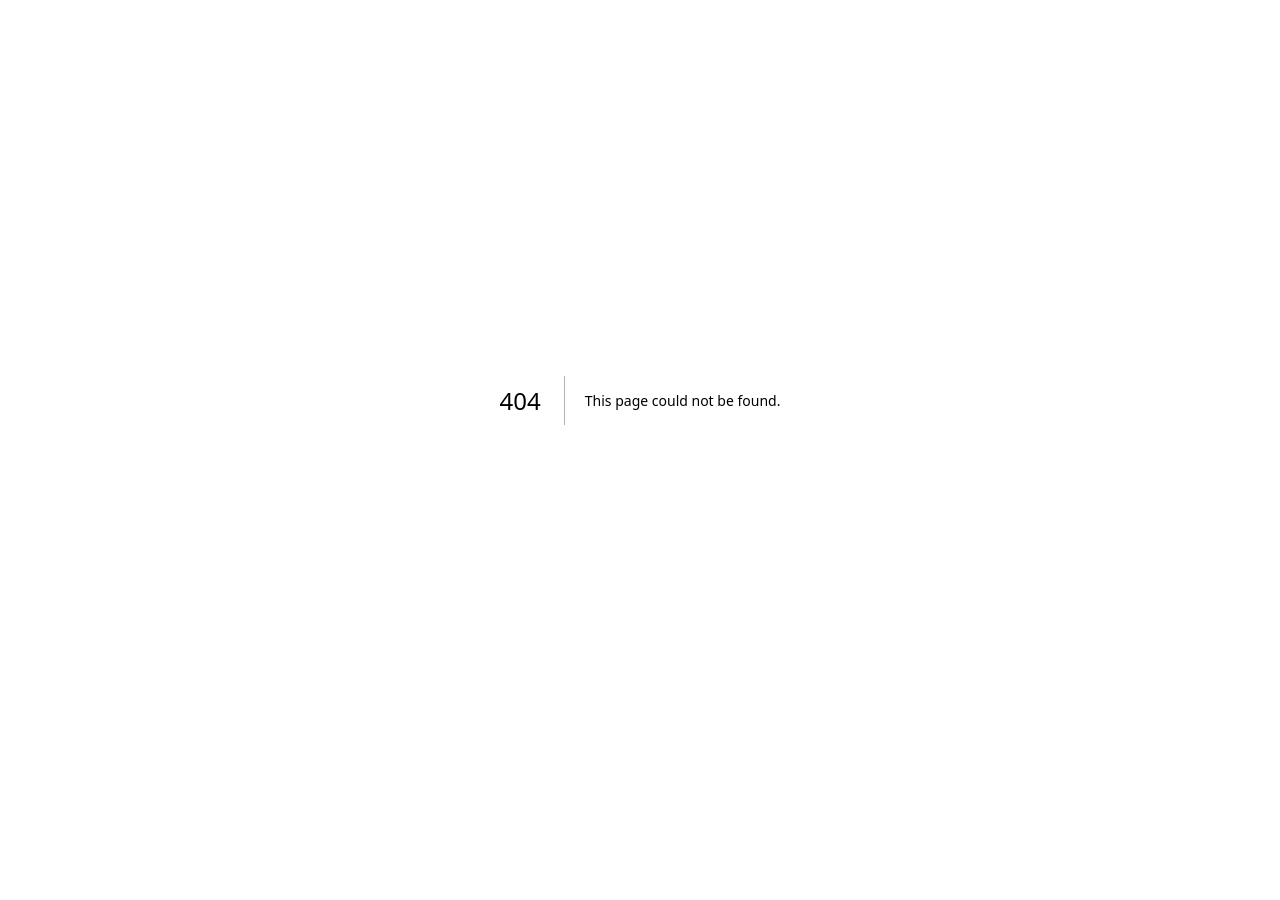
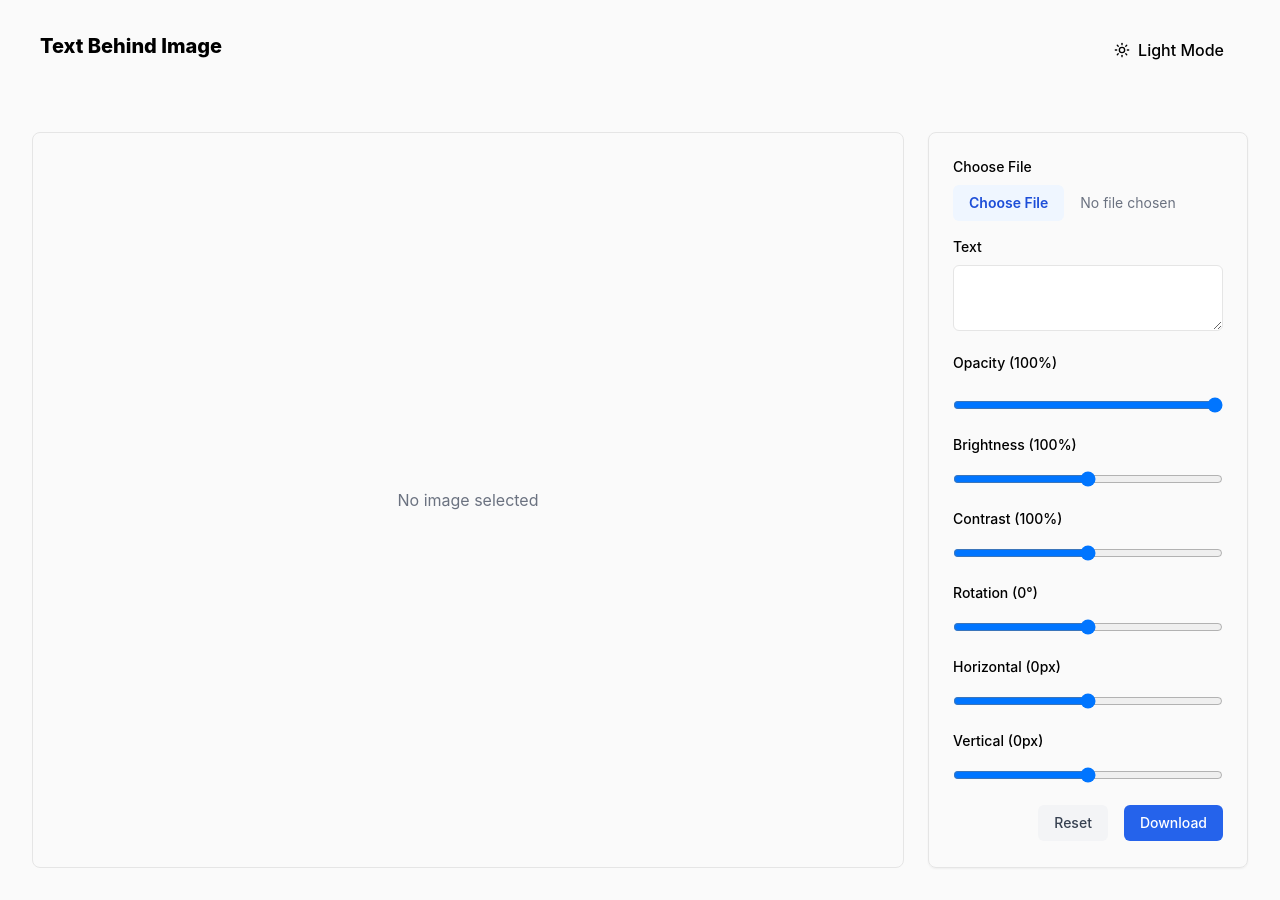
Before and after one commit to SyedJunaidAli1/Text-Behind-Image-Background, a Next.js app: page /MainApp in a window 1280 px wide. Before the commit this address had no page. Before the commit the page ends 800 px from the top, so only its background shows below. Built offline with nearby package versions, Linux system fonts and the light colour scheme.

Commit message:
Main App page is added

```diff
--- a/package.json
+++ b/package.json
@@ -13,7 +13,7 @@
     "class-variance-authority": "^0.7.1",
     "clsx": "^2.1.1",
     "lucide-react": "^0.475.0",
-    "motion": "^12.4.10",
+    "motion": "^12.5.0",
     "next": "15.1.7",
     "next-themes": "^0.4.4",
     "react": "^19.0.0",
--- /dev/null
+++ b/src/app/MainApp/page.tsx
@@ -0,0 +1,107 @@
+'use client';
+import React, { useState } from 'react';
+import Nav from '../components/Nav';
+
+const MainApp = () => {
+  const [opacity, setOpacity] = useState(100);
+  const [brightness, setBrightness] = useState(100);
+  const [contrast, setContrast] = useState(100);
+  const [rotation, setRotation] = useState(0);
+  const [horizontal, setHorizontal] = useState(0);
+  const [vertical, setVertical] = useState(0);
+  const [text, setText] = useState('');
+  const [selectedFile, setSelectedFile] = useState<File | null>(null);
+
+  const handleFileChange = (e: React.ChangeEvent<HTMLInputElement>) => {
+    if (e.target.files && e.target.files[0]) {
+      setSelectedFile(e.target.files[0]);
+    }
+  };
+
+  const handleReset = () => {
+    setOpacity(100);
+    setBrightness(100);
+    setContrast(100);
+    setRotation(0);
+    setHorizontal(0);
+    setVertical(0);
+    setText('');
+    setSelectedFile(null);
+  };
+
+  return (
+    <>
+      <Nav />
+      <main className="min-h-screen p-8 w-full mx-auto flex gap-6">
+        {/* Left Side - Image Preview */}
+        <div className="flex-1 flex justify-center items-center border rounded-lg p-4 ">
+          {selectedFile ? (
+            <img
+              src={URL.createObjectURL(selectedFile)}
+              alt="Uploaded"
+              className="max-w-full max-h-96 object-contain"
+              style={{
+                opacity: opacity / 100,
+                filter: `brightness(${brightness}%) contrast(${contrast}%)`,
+                transform: `rotate(${rotation}deg) translate(${horizontal}px, ${vertical}px)`,
+              }}
+            />
+          ) : (
+            <span className="text-gray-500">No image selected</span>
+          )}
+        </div>
+
+        {/* Right Side - Control Panel */}
+        <div className="w-80 border rounded-lg p-6 shadow-sm">
+          <label className="block mb-4">
+            <span className="block text-sm font-medium mb-2">Choose File</span>
+            <input
+              type="file"
+              onChange={handleFileChange}
+              className="block w-full text-sm text-gray-500 file:mr-4 file:py-2 file:px-4 file:rounded-md file:border-0 file:text-sm file:font-semibold file:bg-blue-50 file:text-blue-700 hover:file:bg-blue-100"
+            />
+          </label>
+
+          {/* Text Input */}
+          <div className="mb-4">
+            <label className="block text-sm font-medium mb-2">Text</label>
+            <textarea
+              value={text}
+              onChange={(e) => setText(e.target.value)}
+              className="w-full p-2 border rounded-md min-h-[60px]"
+            />
+          </div>
+
+          {/* Sliders */}
+          <div className="space-y-4">
+            <label className="block text-sm font-medium mb-2">Opacity ({opacity}%)</label>
+            <input type="range" min="0" max="100" value={opacity} onChange={(e) => setOpacity(Number(e.target.value))} className="w-full" />
+
+            <label className="block text-sm font-medium mb-2">Brightness ({brightness}%)</label>
+            <input type="range" min="0" max="200" value={brightness} onChange={(e) => setBrightness(Number(e.target.value))} className="w-full" />
+
+            <label className="block text-sm font-medium mb-2">Contrast ({contrast}%)</label>
+            <input type="range" min="0" max="200" value={contrast} onChange={(e) => setContrast(Number(e.target.value))} className="w-full" />
+
+            <label className="block text-sm font-medium mb-2">Rotation ({rotation}°)</label>
+            <input type="range" min="-180" max="180" value={rotation} onChange={(e) => setRotation(Number(e.target.value))} className="w-full" />
+
+            <label className="block text-sm font-medium mb-2">Horizontal ({horizontal}px)</label>
+            <input type="range" min="-100" max="100" value={horizontal} onChange={(e) => setHorizontal(Number(e.target.value))} className="w-full" />
+
+            <label className="block text-sm font-medium mb-2">Vertical ({vertical}px)</label>
+            <input type="range" min="-100" max="100" value={vertical} onChange={(e) => setVertical(Number(e.target.value))} className="w-full" />
+          </div>
+
+          {/* Action Buttons */}
+          <div className="flex gap-4 justify-end mt-4">
+            <button onClick={handleReset} className="px-4 py-2 text-sm font-medium text-gray-700 bg-gray-100 rounded-md hover:bg-gray-200">Reset</button>
+            <button className="px-4 py-2 text-sm font-medium text-white bg-blue-600 rounded-md hover:bg-blue-700">Download</button>
+          </div>
+        </div>
+      </main>
+    </>
+  );
+};
+
+export default MainApp;
--- a/src/app/components/Hero.tsx
+++ b/src/app/components/Hero.tsx
@@ -1,5 +1,6 @@
 import React from 'react'
 import { Button } from "@/components/ui/button"
+import Link from 'next/link'
 
 const Hero = () => {
   return (
@@ -7,9 +8,10 @@ const Hero = () => {
       <div className=' flex flex-col justify-center items-center gap-2.5 w-[550px]' >
         <h1 className=' font-semibold text-3xl'>Welcome! Start by uploading an image to get started</h1>
         <p className=' opacity-60 max-w-[80%]'>Hide text inside images and reveal it later! Get started by uploading an image and adding your hidden message.</p>
-        <Button >Get Started</Button>
+        <Link href="/MainApp">
+          <Button >Get Started</Button>
+        </Link>
       </div>
-
     </div>
   )
 }
--- a/src/app/components/ImageComparisonSpring.tsx
+++ b/src/app/components/ImageComparisonSpring.tsx
@@ -1,3 +1,4 @@
+'use client'
 import React from 'react';
 import { ImageComparison, ImageComparisonImage, ImageComparisonSlider } from '../../../components/motion-primitives/image-comparison';
 
--- a/src/app/components/ImageGrid.tsx
+++ b/src/app/components/ImageGrid.tsx
@@ -1,4 +1,3 @@
-
 import React from "react";
 
 const ImageGrid = () => {
--- a/src/app/page.tsx
+++ b/src/app/page.tsx
@@ -1,5 +1,6 @@
 import Hero from "./components/Hero";
 import ImageComparisonSpring from "./components/ImageComparisonSpring";
+
 import ImageGrid from "./components/ImageGrid";
 import Nav from "./components/Nav";
 
```
Also changed, not shown: 1 other file (tests, documents, lock files or other folders).
